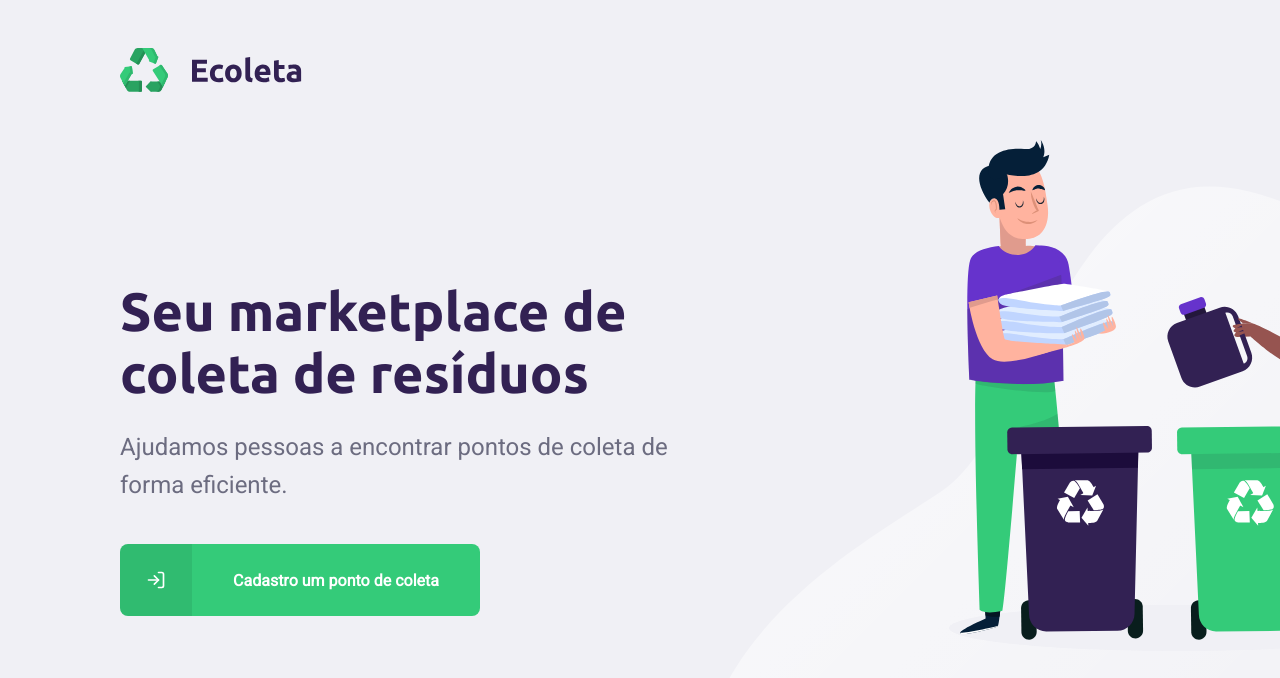
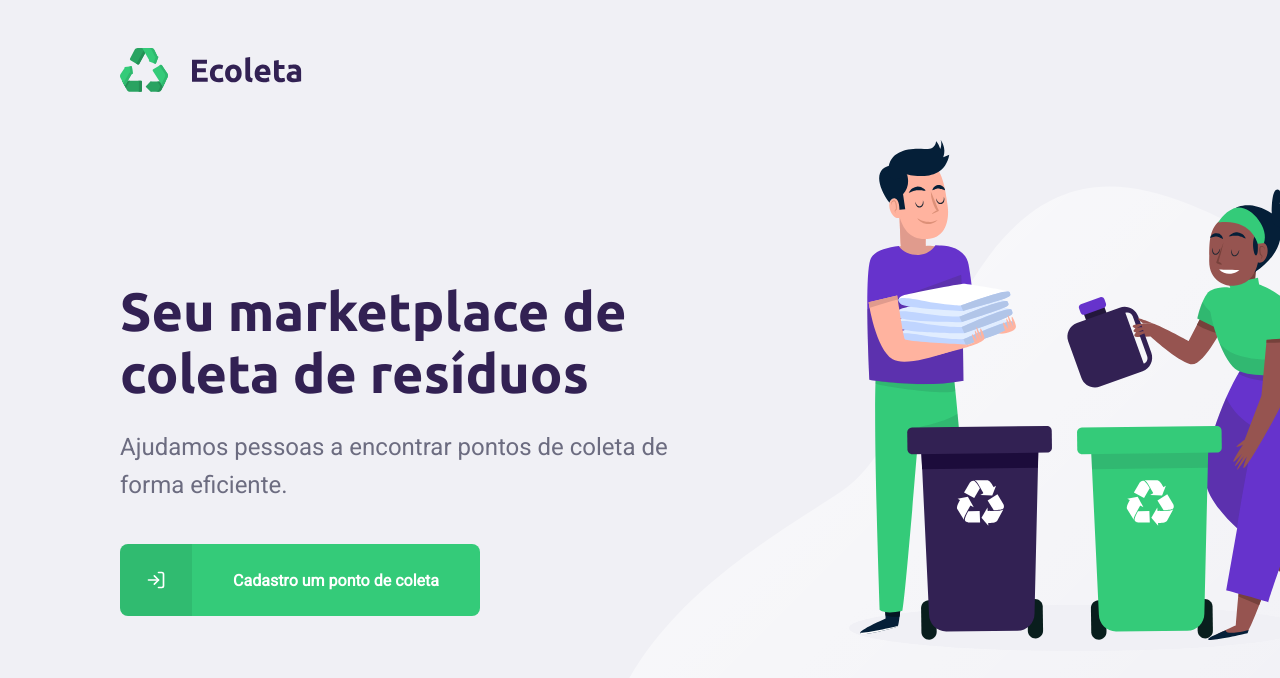
Before and after one commit to Leocarneiroo/NLW---Coleta, a React (Create React App) app in the folder web/: page / in a window 1280 px wide. Shown: the top 678 px of the page. Built offline with nearby package versions, Linux system fonts and the light colour scheme.

Commit message:
fixing bug

```diff
--- a/web/package.json
+++ b/web/package.json
@@ -19,7 +19,7 @@
     "react-router-dom": "^5.2.0",
     "react-scripts": "3.4.1",
     "react-toastify": "^6.0.5",
-    "typescript": "~3.7.2"
+    "typescript": "~3.8.3"
   },
   "scripts": {
     "start": "react-scripts start",
--- a/web/src/Pages/CreatePoint/index.tsx
+++ b/web/src/Pages/CreatePoint/index.tsx
@@ -34,10 +34,15 @@ const CreatePoint = () => {
     const [cities, setCities] = useState<string[]>([]);
 
     const [initialPosition, setInitialPosition] = useState<[number, number]>([0, 0]);
-
+    const [formData, setFormData] = useState({
+        name: '',
+        email: '',
+        whatsapp: '',
+    });
 
     const [selectedUf, setSelectedUf] = useState('0');
     const [selectedCity, setSelectedCity] = useState('0');
+    const [selectedItems, setSelectedItems] = useState<number[]>([]);
     const [selectedPosition, setSelectedPosition] = useState<[number, number]>([0, 0]);
 
     useEffect(() => {
@@ -102,6 +107,12 @@ const CreatePoint = () => {
     }
 
     function handleInputChange(event: ChangeEvent<HTMLInputElement>) {
+        const {name, value} = event.target;
+
+        setFormData({...formData, [name]: value});
+    }
+
+    function handleSelectItem(id: number) {
 
     }
 
@@ -211,11 +222,11 @@ const CreatePoint = () => {
 
                     <ul className="items-grid">
                         {items.map(item => (
-                            <li key={item.id}>
+                            <li key={item.id} onClick={() => handleSelectItem(item.id)}>
                                 <img src={item.image_url} alt={item.title} />
                                 <span>{item.title}</span>
                             </li>
-                        ))};
+                        ))}
                     </ul>
                 </fieldset>
 
--- a/web/src/Pages/Home/styles.css
+++ b/web/src/Pages/Home/styles.css
@@ -1,7 +1,13 @@
 #page-home {
-    height: 100vh;
+  height: 100vh;
 
-    background: url('../../assets/home-background.svg') no-repeat 700px bottom;
+  background: url('../../assets/home-background.svg') no-repeat 800px bottom;
+}
+
+  @media(max-width: 1368px){
+    #page-home {
+      background: url('../../assets/home-background.svg') no-repeat 600px bottom;
+    }
   }
 
   #page-home .content {
```
Also changed, not shown: 1 other file (tests, documents, lock files or other folders).
